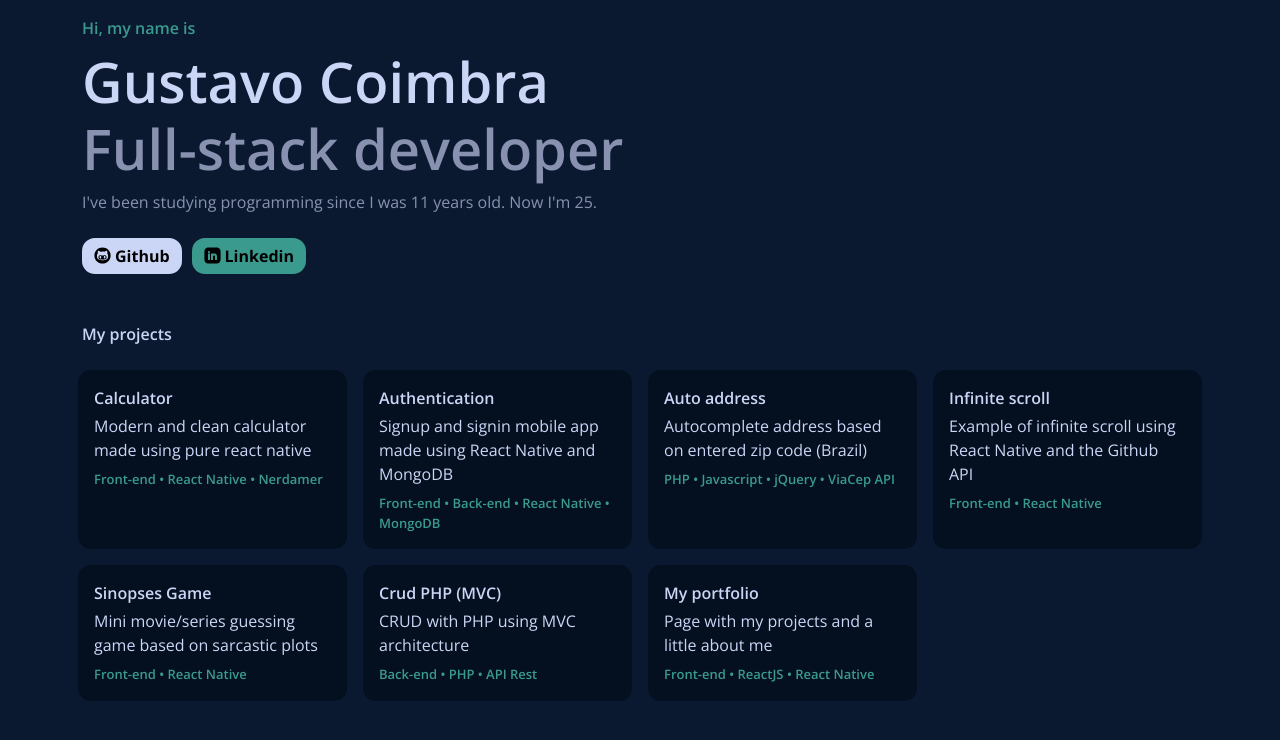
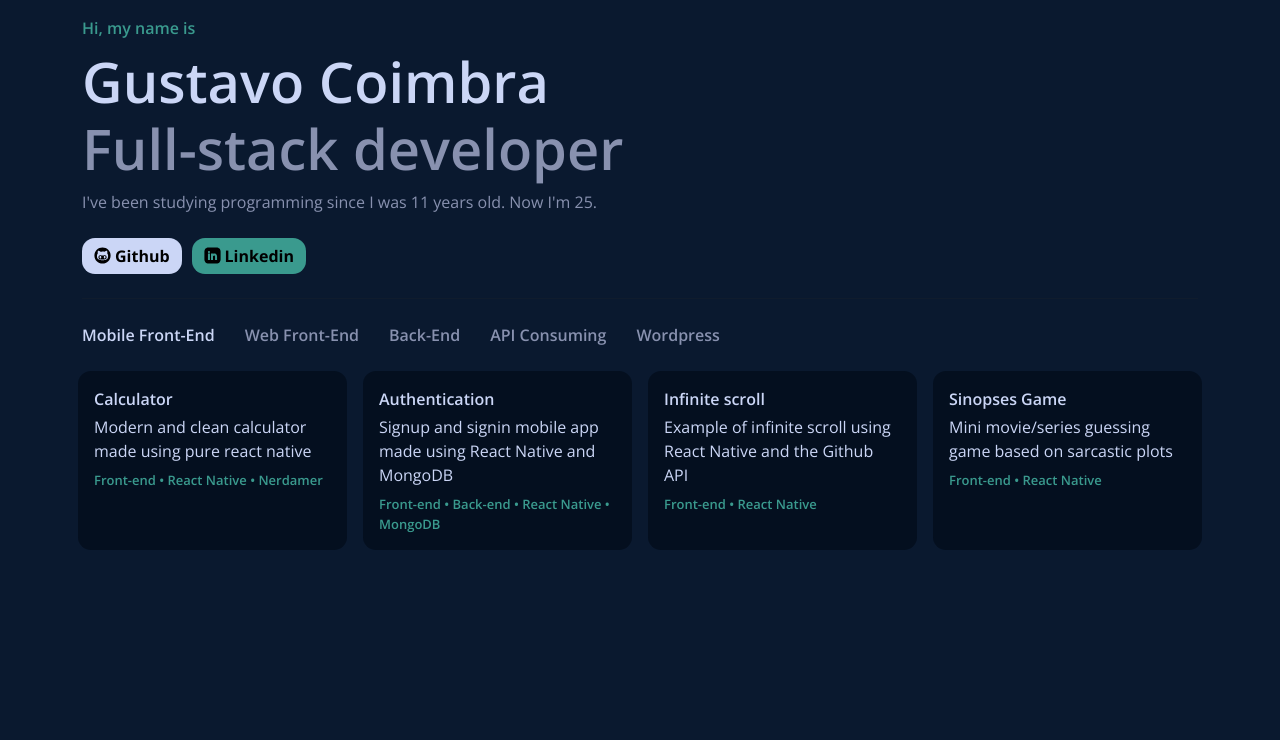
Before and after one commit to gustavocoimbradev/portfolio, a Next.js app: page / in a window 1280 px wide. Shown: the top 740 px of the page. Built offline with nearby package versions, Linux system fonts and the light colour scheme.

Commit message:
new categories

```diff
--- /dev/null
+++ b/src/data/categories.json
@@ -0,0 +1,22 @@
+[
+    {
+        "id": 1,
+        "title": "Mobile Front-End"
+    },
+    {
+        "id": 2,
+        "title": "Web Front-End"
+    },
+    {
+        "id": 3,
+        "title": "Back-End"
+    },
+    {
+        "id": 4,
+        "title": "API Consuming"
+    },
+    {
+        "id": 5,
+        "title": "Wordpress"
+    }
+]
--- /dev/null
+++ b/src/data/projects.json
@@ -0,0 +1,118 @@
+[
+    {
+        "category": 1,
+        "title": "Calculator",
+        "description": "Modern and clean calculator made using pure react native",
+        "labels": [
+            "Front-end",
+            "React Native",
+            "Nerdamer"
+        ],
+        "links": [
+            {
+                "title": "Github repository",
+                "url": "https://github.com/gustavocoimbradev/calculator"
+            }
+        ]
+    },
+    {
+        "category": 1,
+        "title": "Authentication",
+        "description": "Signup and signin mobile app made using React Native and MongoDB",
+        "labels": [
+            "Front-end",
+            "Back-end",
+            "React Native",
+            "MongoDB"
+        ],
+        "links": [
+            {
+                "title": "Github repository",
+                "url": "https://github.com/gustavocoimbradev/authentication"
+            }
+        ]
+    },
+    {
+        "category": 4,
+        "title": "Auto address",
+        "description": "Autocomplete address based on entered zip code (Brazil)",
+        "labels": [
+            "PHP",
+            "Javascript",
+            "jQuery",
+            "ViaCep API"
+        ],
+        "links": [
+            {
+                "title": "Github repository",
+                "url": "https://github.com/gustavocoimbradev/auto-address"
+            },
+            {
+                "title": "Live demo",
+                "url": "https://insider.blue/github/auto-address/"
+            }
+        ]
+    },
+    {
+        "category": 1,
+        "title": "Infinite scroll",
+        "description": "Example of infinite scroll using React Native and the Github API",
+        "labels": [
+            "Front-end",
+            "React Native"
+        ],
+        "links": [
+            {
+                "title": "Github repository",
+                "url": "https://github.com/gustavocoimbradev/infinite-scroll/"
+            }
+        ]
+    },
+    {
+        "category": 1,
+        "title": "Sinopses Game",
+        "description": "Mini movie/series guessing game based on sarcastic plots",
+        "labels": [
+            "Front-end",
+            "React Native"
+        ],
+        "links": [
+            {
+                "title": "Github repository",
+                "url": "https://github.com/gustavocoimbradev/sinopses"
+            }
+        ]
+    },
+    {
+        "category": 3,
+        "title": "Crud PHP (MVC)",
+        "description": "CRUD with PHP using MVC architecture",
+        "labels": [
+            "Back-end",
+            "PHP",
+            "API Rest"
+        ],
+        "links": [
+            {
+                "title": "Github repository",
+                "url": "https://github.com/gustavocoimbradev/crud-php"
+            }
+        ]
+    },
+    {
+        "category": 2,
+        "title": "My portfolio",
+        "description": "Page with my projects and a little about me",
+        "labels": [
+            "Front-end",
+            "ReactJS",
+            "React Native"
+        ],
+        "links": [
+            {
+                "title": "Github repository",
+                "url": "https://github.com/gustavocoimbradev/portfolio"
+            }
+        ]
+    }
+]
--- a/src/pages/index.tsx
+++ b/src/pages/index.tsx
@@ -1,11 +1,17 @@
+import React, { useState } from 'react';
+
 import Head from 'next/head'
 import { Open_Sans } from 'next/font/google'
 import Image from 'next/image';
 
 const font = Open_Sans({ subsets: ['latin'] })
 
+import categories from '../data/categories.json'
+import projects from '../data/projects.json'
 
 export default function Home() {
+
+  const [category, setCategory] = useState(categories[0].id)
 
   /** Years old */
   const today = new Date();
@@ -13,128 +19,7 @@ export default function Home() {
   const diference = today.getTime() - birthday.getTime();
   const yearsOld = Math.floor(diference / (1000 * 60 * 60 * 24 * 365.25));
 
-  /** My projects */
-  const arrayProjects = [
 
-    {
-      title: 'Calculator',
-      description: 'Modern and clean calculator made using pure react native',
-      labels: [
-        'Front-end',
-        'React Native',
-        'Nerdamer'
-      ],
-      links: [
-        {
-          title: 'Github repository',
-          url: 'https://github.com/gustavocoimbradev/calculator'
-        }
-      ]
-    },
-
-    {
-      title: 'Authentication',
-      description: 'Signup and signin mobile app made using React Native and MongoDB',
-      labels: [
-        'Front-end',
-        'Back-end',
-        'React Native',
-        'MongoDB'
-      ],
-      links: [
-        {
-          title: 'Github repository',
-          url: 'https://github.com/gustavocoimbradev/authentication'
-        }
-      ]
-    },
-
-
-    {
-      title: 'Auto address',
-      description: 'Autocomplete address based on entered zip code (Brazil)',
-      labels: [
-        'PHP',
-        'Javascript',
-        'jQuery',
-        'ViaCep API'
-      ],
-      links: [
-        {
-          title: 'Github repository',
-          url: 'https://github.com/gustavocoimbradev/auto-address'
-        },
-
-        {
-          title: 'Live demo',
-          url: 'https://insider.blue/github/auto-address/'
-        }
-      ]
-    },
-
-    {
-      title: 'Infinite scroll',
-      description: 'Example of infinite scroll using React Native and the Github API',
-      labels: [
-        'Front-end',
-        'React Native'
-      ],
-      links: [
-        {
-          title: 'Github repository',
-          url: 'https://github.com/gustavocoimbradev/infinite-scroll/'
-        }
-      ]
-    },
-
-    {
-      title: 'Sinopses Game',
-      description: 'Mini movie/series guessing game based on sarcastic plots',
-      labels: [
-        'Front-end',
-        'React Native'
-      ],
-      links: [
-        {
-          title: 'Github repository',
-          url: 'https://github.com/gustavocoimbradev/sinopses'
-        }
-      ]
-    },
-
-    {
-      title: 'Crud PHP (MVC)',
-      description: 'CRUD with PHP using MVC architecture',
-      labels: [
-        'Back-end',
-        'PHP',
-        'API Rest'
-      ],
-      links: [
-        {
-          title: 'Github repository',
-          url: 'https://github.com/gustavocoimbradev/crud-php'
-        }
-      ]
-    },
-
-    {
-      title: 'My portfolio',
-      description: 'Page with my projects and a little about me',
-      labels: [
-        'Front-end',
-        'ReactJS',
-        'React Native'
-      ],
-      links: [
-        {
-          title: 'Github repository',
-          url: 'https://github.com/gustavocoimbradev/portfolio'
-        }
-      ]
-    },
-
-  ]
 
   return (
     <>
@@ -172,32 +57,39 @@ export default function Home() {
             </div>
           </div>
 
-          <div className="row mt-5">
-            <div className="col">
-              <div className="text-light fw-600 mb-2">My projects</div>
+          <hr className="my-4" />
+
+          <div className="row">
+            <div className="col categories">
+
+              {categories.map((categoryRow, index) => (
+                <div key={index}>
+                  <input checked={(category === categoryRow.id)} onChange={() => setCategory(categoryRow.id)} name="category" className="d-none" type="radio" value={categoryRow.id} id={`category-` + categoryRow.id} />
+                  <label htmlFor={`category-` + categoryRow.id} className={`fw-600 mb-2 category`}>{categoryRow.title}</label>
+                </div>
+              ))}
+
             </div>
           </div>
 
           <div className="row mt-2" id="projects">
 
-            {arrayProjects.map((project, index) => (
+            {projects.map((project, index) => (
 
-              <div key={index} className="col-12 col-sm-5 col-md-4 col-lg-3 p-2">
+              <div key={index} className={`col-12 col-sm-5 col-md-4 col-lg-3 p-2 ` + (category == project.category ? `` : `d-none`)}>
 
                 <div className="modal modal-sm fade" id={`project-` + index}>
                   <div className="modal-dialog">
 
 
                     <div className="modal-content">
-
-
                       <div className="modal-header text-center">
                         <h6 className="modal-title" id="exampleModalLabel">What do you wanna see?</h6>
                       </div>
 
                       <div className="modal-body">
 
-                        {arrayProjects[index].links.map((button, index) => (<>
+                        {projects[index].links.map((button, index) => (<>
 
                           <a key={index} target="_blank" href={button.url} className="btn btn-light w-100 my-1">{button.title}</a>
 
@@ -212,7 +104,7 @@ export default function Home() {
                 <a className="btn btn-dark text-start p-3 w-100 h-100" href="#" data-bs-toggle="modal" data-bs-target={`#project-` + index}>
                   <div className="text-light fw-600 mb-1">{project.title}</div>
                   <div className="text-light fw-300 mb-2">{project.description}</div>
-                  <div className="labels text-secondary fw-600">{arrayProjects[index].labels.join(' • ')}</div>
+                  <div className="labels text-secondary fw-600">{projects[index].labels.join(' • ')}</div>
                 </a>
 
               </div>
--- a/src/styles/template.scss
+++ b/src/styles/template.scss
@@ -51,3 +51,18 @@ a {
 .btn-dark:active {
     background-color: $dark;
 }
+
+.categories {
+    display: flex;
+    flex-wrap: nowrap;
+    gap: 30px;
+}
+
+input[type=radio] + label {
+    cursor: pointer;
+    color: $info;
+}
+
+input[type=radio]:checked + label {
+    color: $light;
+}
```
